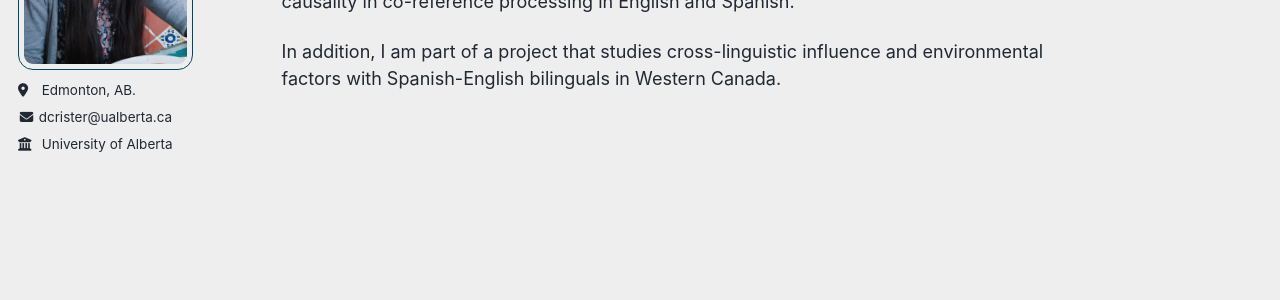
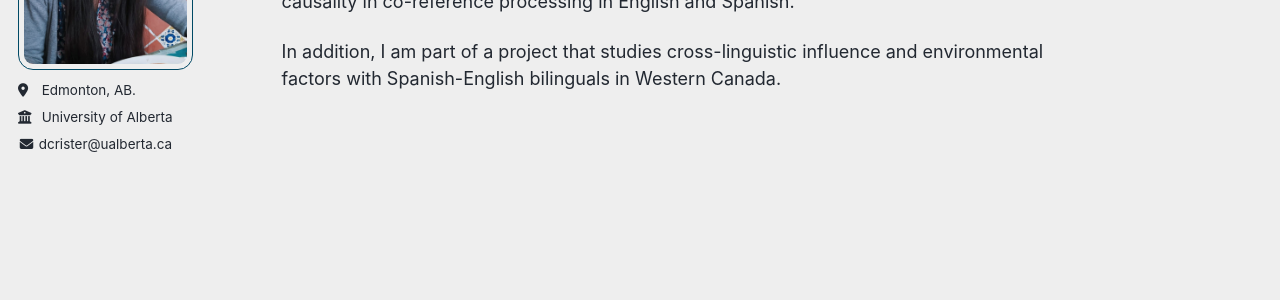
Before and after one commit to daliacristernaroman/dcr3.github.io, a Jekyll site: the page built from _pages/about.md, in a window 1280 px wide. Shown: the part 260-560 px from the top of the page. Built offline with Jekyll 4.4.1, drawn with Linux system fonts in a browser that asks for light colours; a script bundle is joined from its source files by our own code; library files that are not in the unit come from our copies.

Commit message:
Fix duplicate employer list item in author profile

```diff
--- a/_includes/author-profile.html
+++ b/_includes/author-profile.html
@@ -28,10 +28,10 @@
         <li class="author__desktop"><i class="fas fa-fw fa-location-dot icon-pad-right" aria-hidden="true"></i>{{ author.location }}</li>
       {% endif %}
       {% if author.employer %}
+        <li class="author__desktop"><i class="fas fa-fw fa-building-columns icon-pad-right" aria-hidden="true"></i>{{ author.employer }}</li>
+      {% endif %}
       {% if author.email_text %}
         <li><i class="fas fa-fw fa-envelope"></i> {{ author.email_text }}</li>
-      {% endif %}
-        <li class="author__desktop"><i class="fas fa-fw fa-building-columns icon-pad-right" aria-hidden="true"></i>{{ author.employer }}</li>
       {% endif %}
       {% if author.uri %}
         <li><a href="{{ author.uri }}"><i class="fas fa-fw fa-link icon-pad-right" aria-hidden="true"></i>{{ site.data.ui-text[site.locale].website_label | default: "Website" }}</a></li>
```
